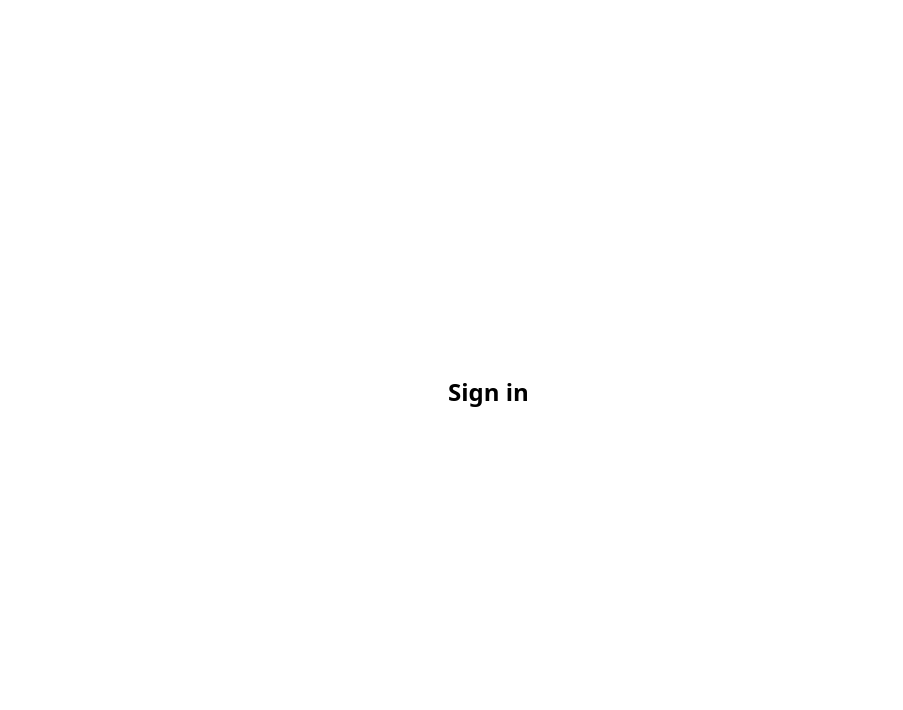
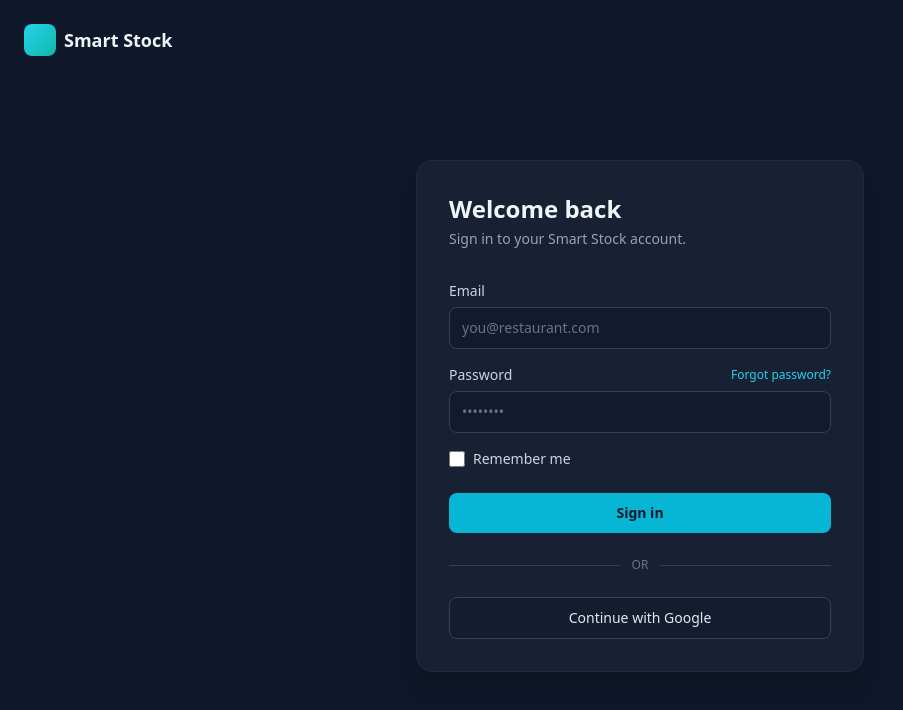
Before and after one commit to junhojeon77/smartstock-front, a Next.js app: page /login in a window 1280 px wide. Shown: the top 710 px of the page, without its empty margins (0-903 px from the left). Built offline with nearby package versions, Linux system fonts and the light colour scheme.

Commit message:
feat(auth): add login page followed figma theme

```diff
--- /dev/null
+++ b/app/(auth)/layout.tsx
@@ -0,0 +1,21 @@
+import Link from "next/link";
+
+export default function AuthLayout({
+  children,
+}: {
+  children: React.ReactNode;
+}) {
+  return (
+    <div className="min-h-screen flex flex-col bg-slate-900 text-slate-100">
+      <header className="p-6">
+        <Link href="/" className="flex items-center gap-2">
+          <div className="h-8 w-8 rounded-lg bg-gradient-to-br from-cyan-400 to-teal-500" />
+          <span className="text-lg font-semibold text-slate-100">Smart Stock</span>
+        </Link>
+      </header>
+      <main className="flex-1 flex items-center justify-center px-4 pb-12">
+        {children}
+      </main>
+    </div>
+  );
+}
--- a/app/(auth)/login/page.tsx
+++ b/app/(auth)/login/page.tsx
@@ -1,10 +1,83 @@
+import Link from "next/link";
+
 export default function LoginPage() {
   return (
-    <main className="min-h-screen flex items-center justify-center p-8">
-      <div className="w-full max-w-sm">
-        <h1 className="text-2xl font-semibold mb-4">Sign in</h1>
-        {/* TODO: login form */}
+    <div className="w-full max-w-md rounded-2xl border border-slate-800 bg-slate-800/60 p-8 shadow-xl">
+      <div className="mb-8">
+        <h1 className="text-2xl font-bold text-slate-100">Welcome back</h1>
+        <p className="mt-1 text-sm text-slate-400">
+          Sign in to your Smart Stock account.
+        </p>
       </div>
-    </main>
+
+      <form className="flex flex-col gap-4">
+        <div className="flex flex-col gap-1.5">
+          <label htmlFor="email" className="text-sm font-medium text-slate-300">
+            Email
+          </label>
+          <input
+            id="email"
+            name="email"
+            type="email"
+            placeholder="you@restaurant.com"
+            autoComplete="email"
+            required
+            className="w-full rounded-lg border border-slate-700 bg-slate-900/60 px-3 py-2.5 text-sm text-slate-100 placeholder:text-slate-500 focus:border-cyan-500 focus:outline-none focus:ring-2 focus:ring-cyan-500/20"
+          />
+        </div>
+
+        <div className="flex flex-col gap-1.5">
+          <div className="flex items-center justify-between">
+            <label htmlFor="password" className="text-sm font-medium text-slate-300">
+              Password
+            </label>
+            <Link
+              href="/forgot-password"
+              className="text-xs font-medium text-cyan-400 hover:text-cyan-300"
+            >
+              Forgot password?
+            </Link>
+          </div>
+          <input
+            id="password"
+            name="password"
+            type="password"
+            placeholder="••••••••"
+            autoComplete="current-password"
+            required
+            className="w-full rounded-lg border border-slate-700 bg-slate-900/60 px-3 py-2.5 text-sm text-slate-100 placeholder:text-slate-500 focus:border-cyan-500 focus:outline-none focus:ring-2 focus:ring-cyan-500/20"
+          />
+        </div>
+
+        <label className="flex items-center gap-2 text-sm text-slate-300">
+          <input
+            type="checkbox"
+            name="remember"
+            className="h-4 w-4 rounded border-slate-600 bg-slate-900 text-cyan-500 focus:ring-cyan-500/30"
+          />
+          Remember me
+        </label>
+
+        <button
+          type="submit"
+          className="mt-2 w-full rounded-lg bg-cyan-500 px-4 py-2.5 text-sm font-semibold text-slate-900 transition hover:bg-cyan-400 focus:outline-none focus:ring-2 focus:ring-cyan-500/30"
+        >
+          Sign in
+        </button>
+      </form>
+
+      <div className="my-6 flex items-center gap-3 text-xs text-slate-500">
+        <div className="h-px flex-1 bg-slate-700" />
+        OR
+        <div className="h-px flex-1 bg-slate-700" />
+      </div>
+
+      <button
+        type="button"
+        className="w-full rounded-lg border border-slate-700 bg-slate-900/40 px-4 py-2.5 text-sm font-medium text-slate-200 transition hover:bg-slate-800"
+      >
+        Continue with Google
+      </button>
+    </div>
   );
 }
```
